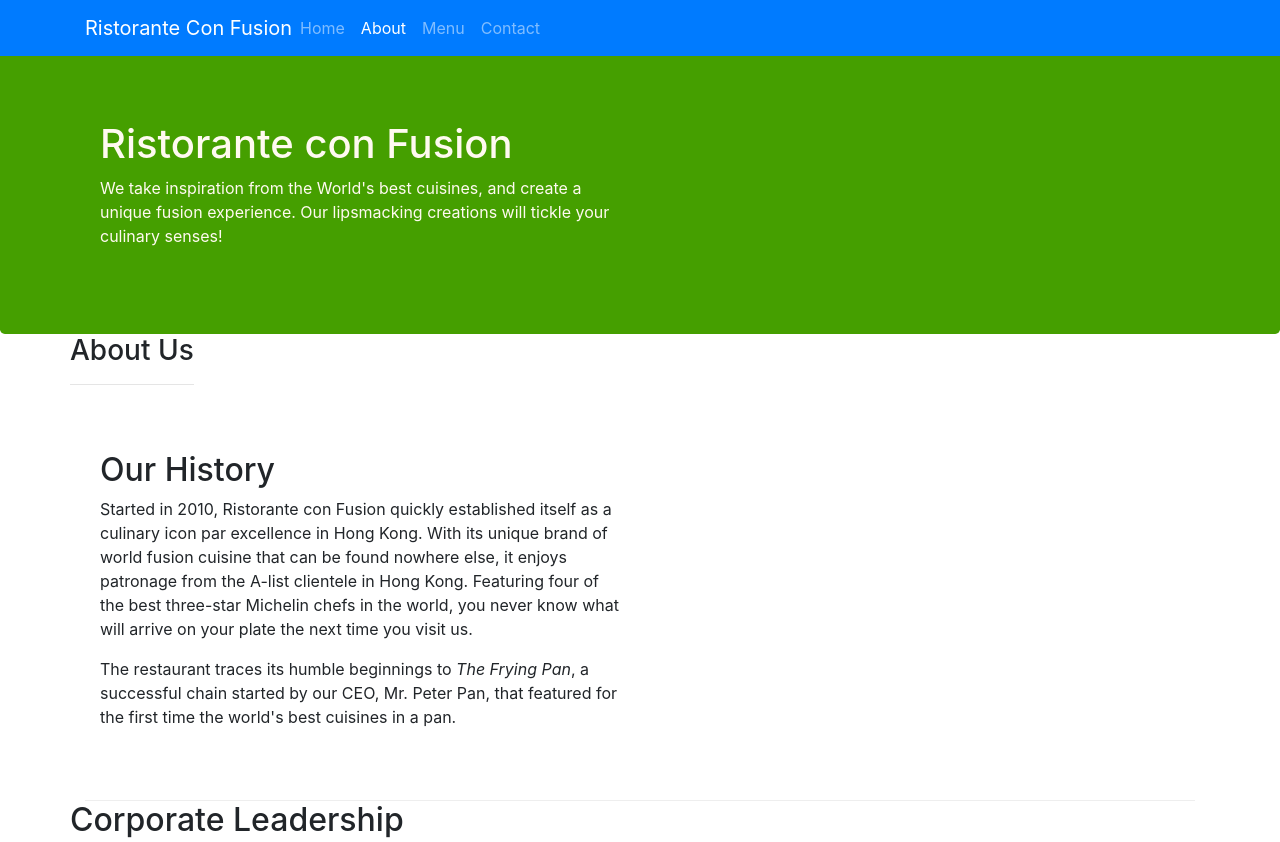
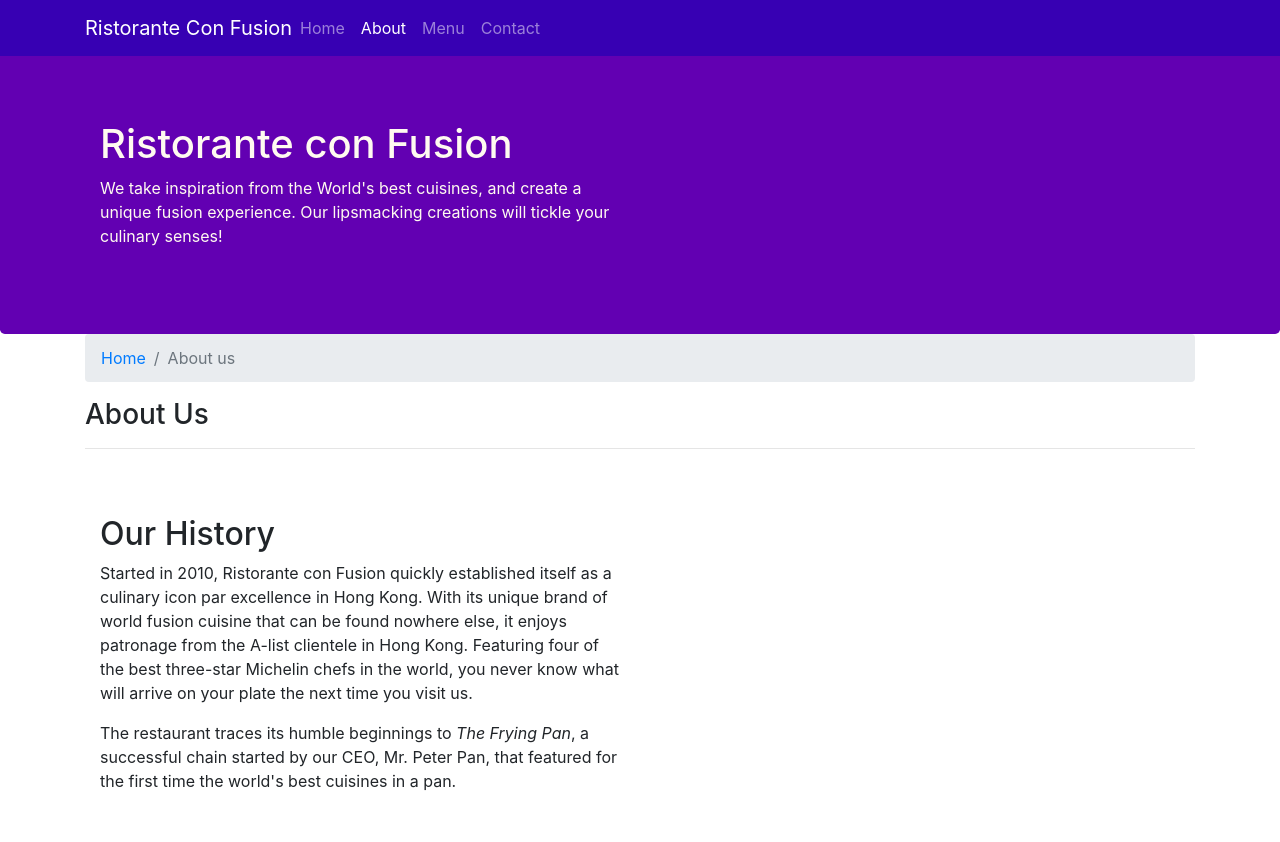
Before and after one commit to Kipkorir74/confusion-eateries, a website: page aboutus.html in a window 1280 px wide. Shown: the top 842 px of the page. Drawn offline with nearby package versions, Linux system fonts and the light colour scheme.

Commit message:
navbar and breadcrumbs

```diff
--- a/aboutus.html
+++ b/aboutus.html
@@ -17,7 +17,7 @@
 
 <body>
 
-<nav class="navbar navbar-dark navbar-expand-sm bg-primary fixed-top">
+<nav class="navbar navbar-dark navbar-expand-sm fixed-top">
     <div class="container">
         <button class="navbar-toggler" type="button" data-toggle="collapse" data-target="#Navbar">
             <span class="navbar-toggler-icon"></span>
@@ -52,7 +52,11 @@
 
 <div class="container">
     <div class="row">
-        <div>
+        <div class="col-12">
+            <ol class="col-12 breadcrumb">
+                <li class="breadcrumb-item"><a href="index.html">Home</a></li>
+                <li class="breadcrumb-item active">About us</li>
+            </ol>
             <h3>About Us</h3>
             <hr>
         </div>
@@ -143,7 +147,7 @@
         </div>
         <div class="row justify-content-center">
             <div class="col-auto">
-                <p>© Copyright 2018 Ristorante Con Fusion</p>
+                <p>© Copyright 2022 Ristorante Con Fusion</p>
             </div>
         </div>
     </div>
--- a/css/styles.css
+++ b/css/styles.css
@@ -10,14 +10,14 @@
     min-height: 400px;
 }
 .footer{
-    background-color: #9DFB55;
+    background-color: #B39DDB;
     margin:0px auto;
     padding: 20px 0px 20px 0px;
 }
 .jumbotron{
     padding: 70px 30px 70px 30px;
     margin:0px auto;
-    background: #459F00;
+    background: #6200B2;
     color: floralwhite;
 }
 .address {
@@ -30,5 +30,5 @@ body{
     z-index: 0;
 }
 .navbar-dark{
-    background-color: #512DAB;
+    background: #3700B3;
 }
```
Also changed, not shown: index.html (+2 -2 lines).
